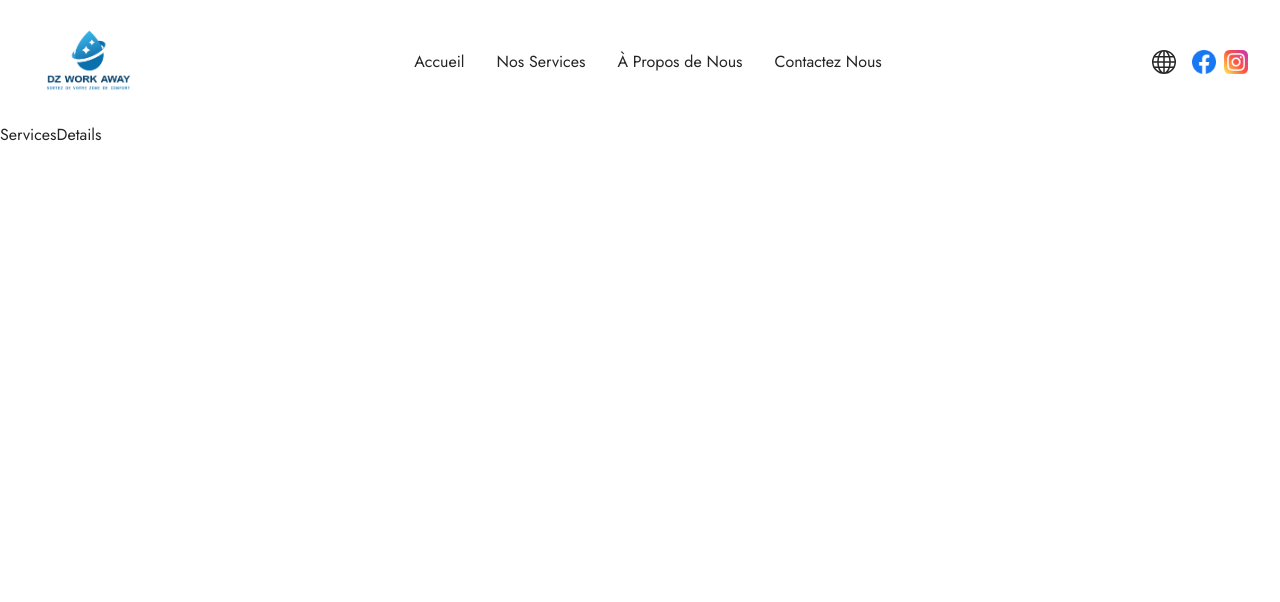
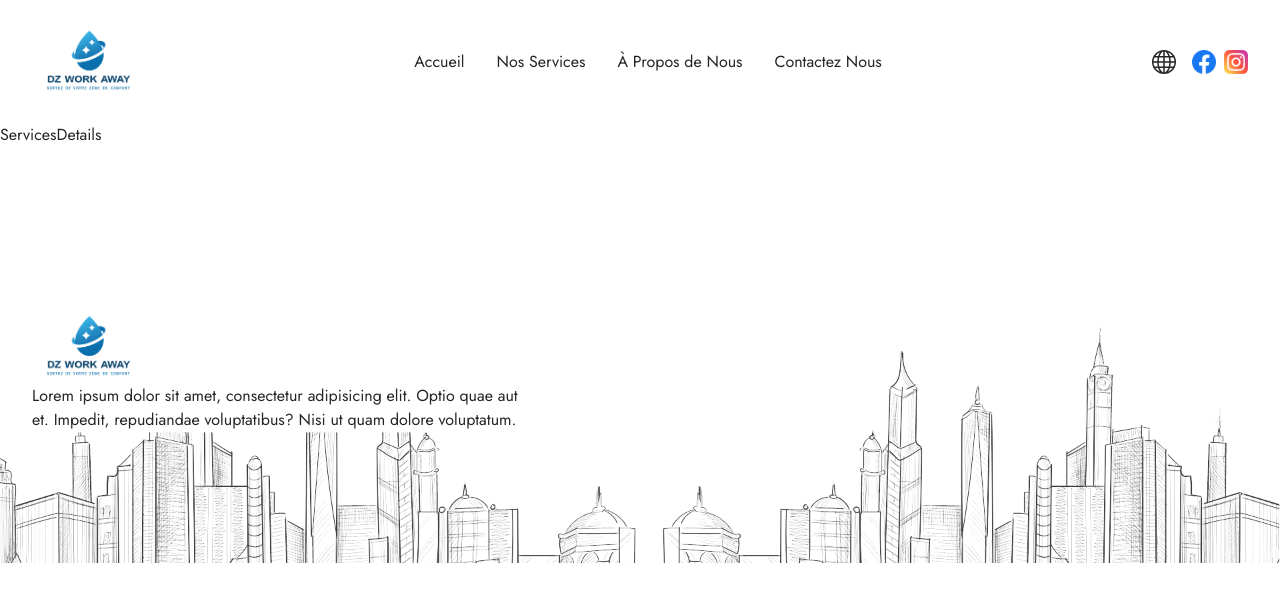
Before and after one commit to KamelMesbahi13/dzWorkAway, a React (Vite) app: page /services/1 in a window 1280 px wide. Shown: the top 602 px of the page. Built offline with nearby package versions, Linux system fonts and the light colour scheme.

Commit message:
Footer Section Page

```diff
--- a/src/App.jsx
+++ b/src/App.jsx
@@ -2,6 +2,7 @@ import { Routes, Route } from "react-router-dom";
 import Navbar from "./Components/Navbar/Navbar";
 import Home from "./Components/Home/Home";
 import ServicesDetails from "./Components/Home/Services/ServicesDetails";
+import Footer from "./Ui/Footer/Footer";
 
 const App = () => {
   return (
@@ -12,6 +13,7 @@ const App = () => {
           <Route path="/" element={<Home />} />
           <Route path="/services/:servicesId" element={<ServicesDetails />} />
         </Routes>
+        <Footer />
       </div>
     </>
   );
--- /dev/null
+++ b/src/Ui/Footer/Footer.jsx
@@ -0,0 +1,31 @@
+import Logo from "../../assets/Logo.png";
+import { LazyLoadImage } from "react-lazy-load-image-component";
+
+const Footer = () => {
+  return (
+    <>
+      <div className="relative w-full mt-8 h-96 footerBack">
+        <div className="container">
+          <div className="absolute -translate-y-1/2 top-1/2">
+            <div>
+              <div className="w-1/2 bg-white">
+                <div>
+                  <LazyLoadImage className="w-28" src={Logo} alt="Logo" />
+                </div>
+                <div>
+                  <p>
+                    Lorem ipsum dolor sit amet, consectetur adipisicing elit.
+                    Optio quae aut et. Impedit, repudiandae voluptatibus? Nisi
+                    ut quam dolore voluptatum.
+                  </p>
+                </div>
+              </div>
+            </div>
+          </div>
+        </div>
+      </div>
+    </>
+  );
+};
+
+export default Footer;
--- a/src/index.css
+++ b/src/index.css
@@ -189,4 +189,11 @@ h1 {
     background-position: center center;
     background-size: cover;
   }
+
+  .footerBack {
+    background-image: url(../src/assets/Footer.png);
+    background-position: center center;
+    background-size: cover;
+    position: relative;
+  }
 }
```
Also changed, not shown: src/assets/Footer.png (added), src/assets/Map2-min.png (deleted).
